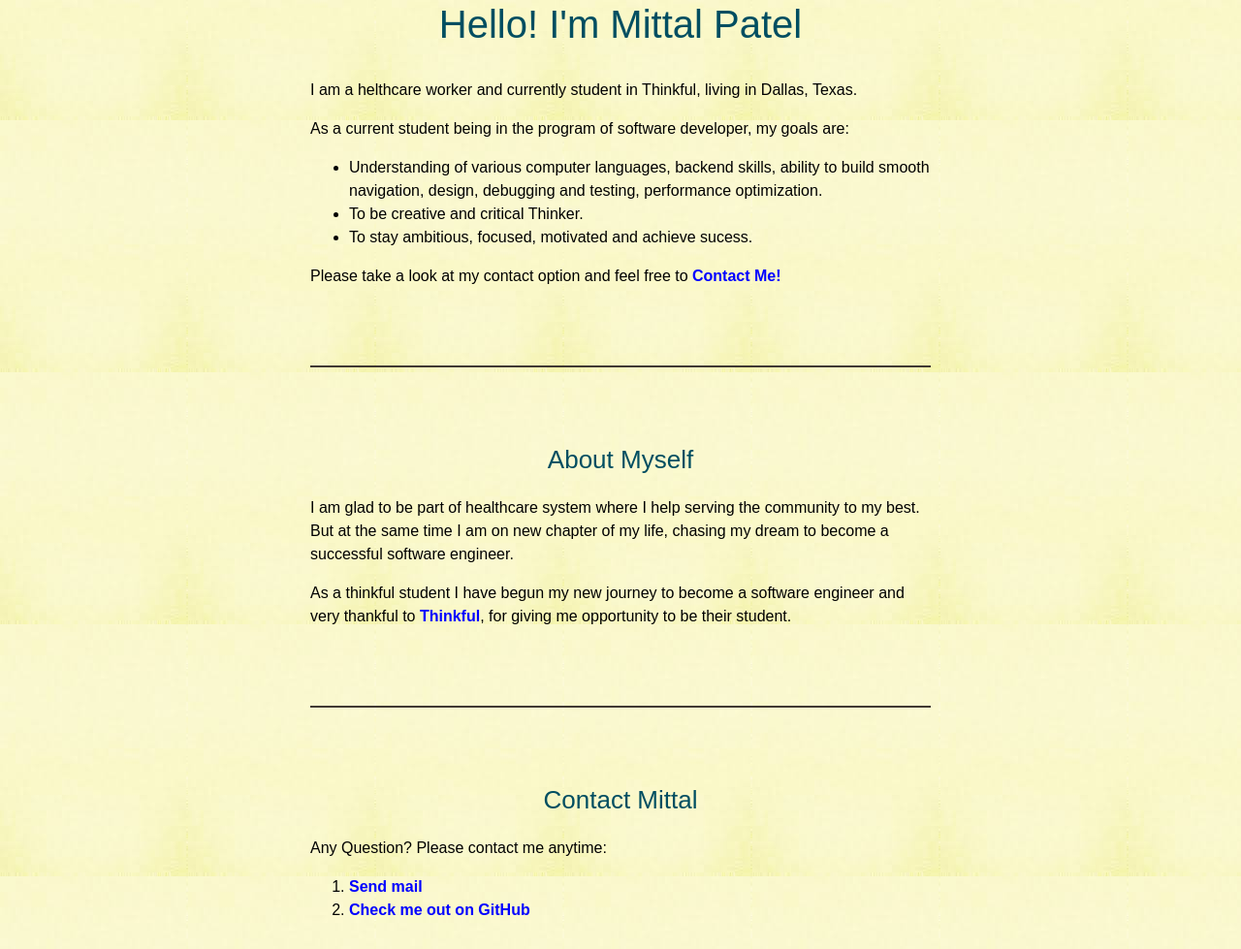
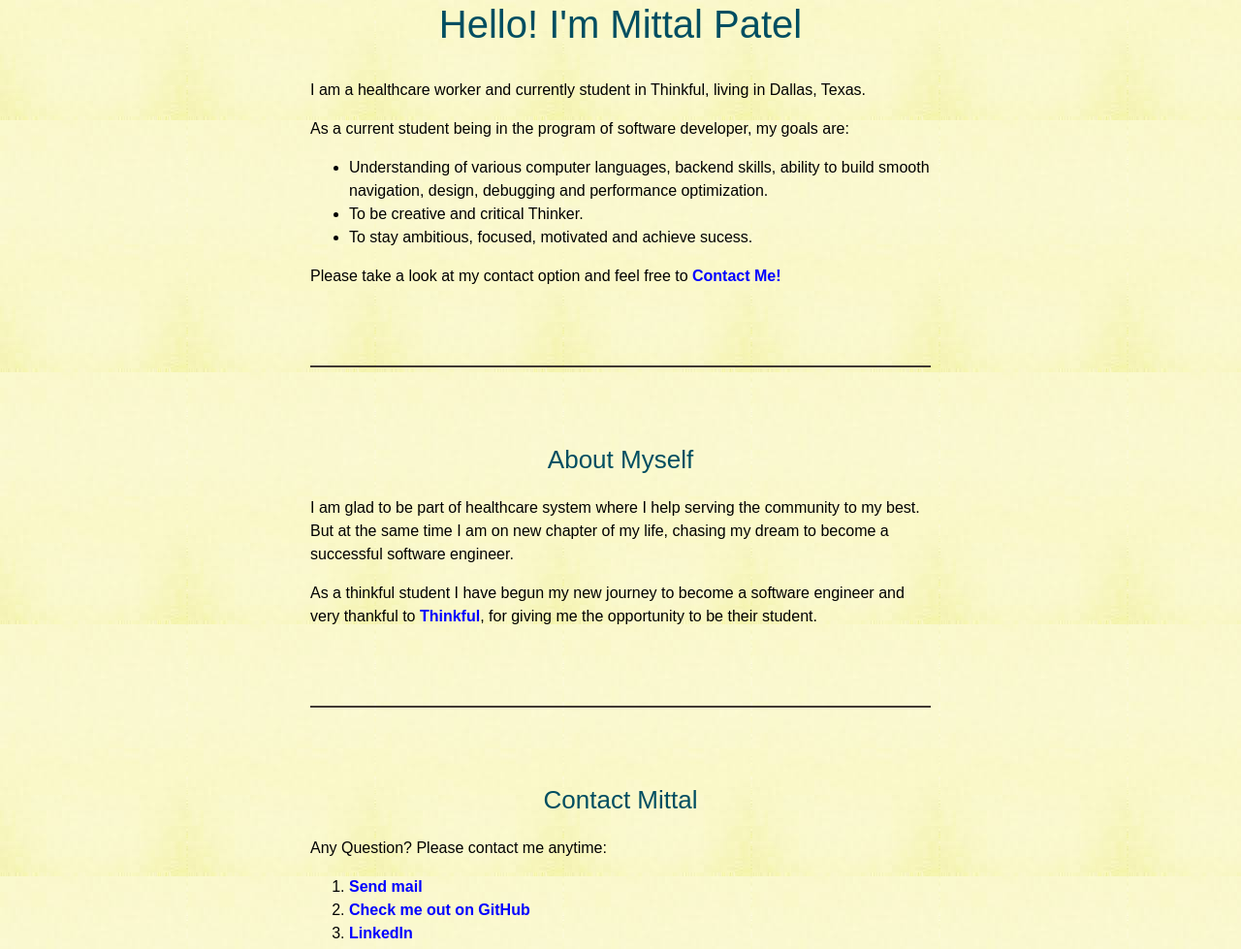
Before and after one commit to mittalp1090/Portfolio.github.io, a plain HTML site: page index.html in a window 1280 px wide. Shown: the part 916-1895 px from the top of the page at 97% size. Drawn offline with Linux system fonts and the light colour scheme.

Commit message:
Added LinkedIn Link

```diff
--- a/index.html
+++ b/index.html
@@ -22,10 +22,10 @@
 		<section>
 			<img src="pic.jpg" alt="Mittal Patel - Profile Photo">
       <h1>Hello! I'm Mittal Patel</h1>
-      <p>I am a helthcare worker and currently student in Thinkful, living in Dallas, Texas.</p>
+      <p>I am a healthcare worker and currently student in Thinkful, living in Dallas, Texas.</p>
         <p>As a current student being in the program of  software developer, my goals are:</p>
         <ul>
-          <li>Understanding of various computer languages, backend skills, ability to build smooth navigation, design, debugging and testing, performance optimization.</li>
+          <li>Understanding of various computer languages, backend skills, ability to build smooth navigation, design, debugging and performance optimization.</li>
           <li>To be creative and critical Thinker.</li>
           <li>To stay ambitious, focused, motivated and achieve sucess.</li>
         </ul>
@@ -38,7 +38,7 @@
       <h2 class="border-top">About Myself</h2>
         <p>I am glad to be part of healthcare system where I help serving the community to my best. But at the same time I am on new chapter of my life, chasing my dream to become a successful software engineer.</p>
 
-        <p>As a thinkful student I have begun my new journey to become a software engineer and very thankful to <a href="http://thinkful.com">Thinkful</a>, for giving me opportunity to be their student.
+        <p>As a thinkful student I have begun my new journey to become a software engineer and very thankful to <a href="http://thinkful.com">Thinkful</a>, for giving me the opportunity  to be their student.
 
 
       </section>
@@ -54,6 +54,9 @@
           <li>
              <a href="https://github.com/mittalp1090">Check me out on GitHub</a>
           </li>
+          <li>
+            <a href="https://linkedin.com">LinkedIn</a>
+          </li>
         </ol>
 
         </section>
```
Also changed, not shown: style.css (+14 -3 lines).
